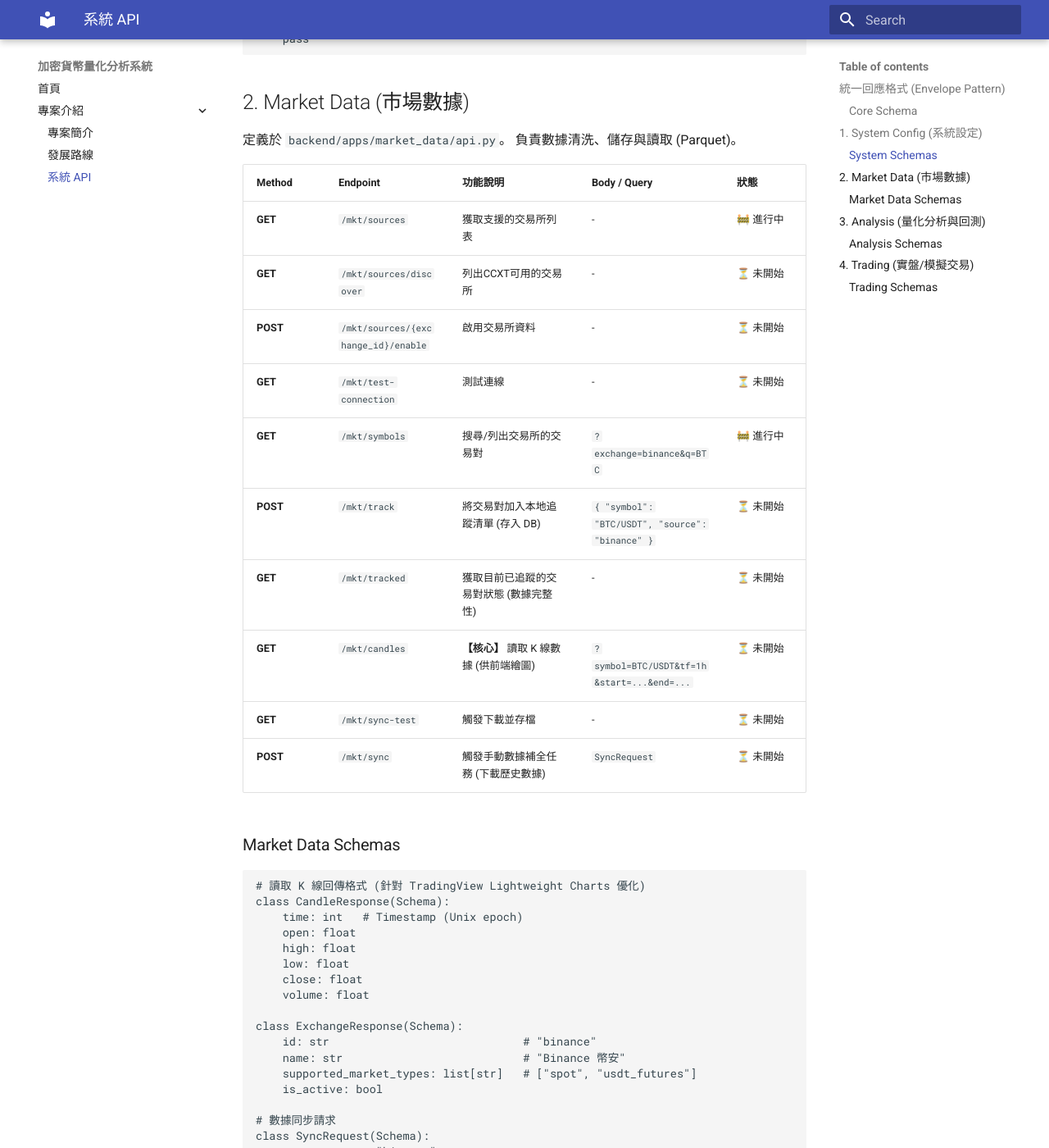
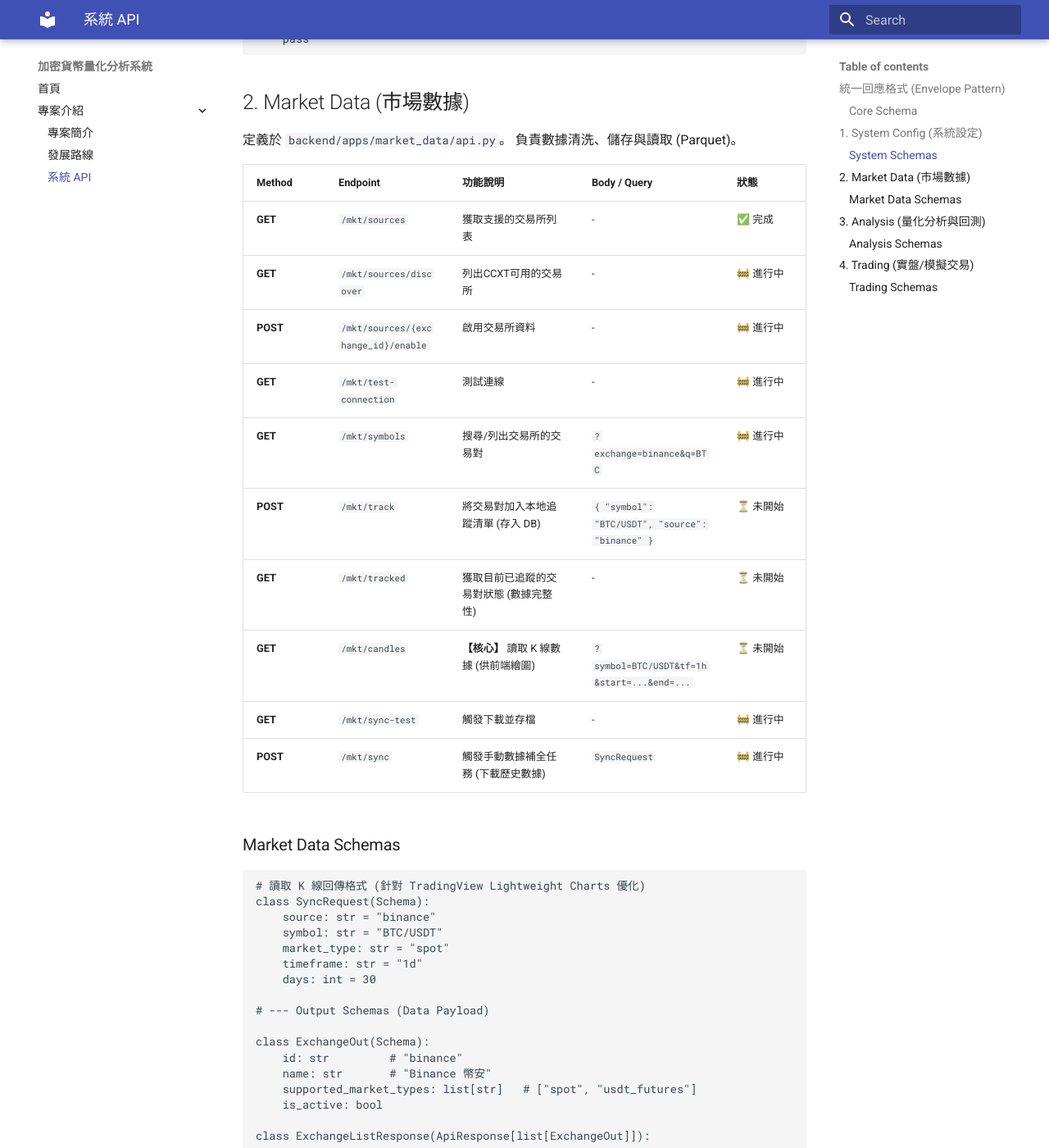
Before and after one commit to dottdev/crypto-qa-doc, an MkDocs documentation site: the page built from docs/API.md, in a window 1280 px wide and 1400 px high, scrolled down 1570 px. Shown: the whole window at 82% size. Built offline with MkDocs 1.6.1 and Material for MkDocs 9.7.7, drawn with Linux system fonts in a browser that asks for light colours; some of the changed text lies outside the part shown.

Commit message:
Update from https://github.com/dottdev/crypto-qa/commit/06e790b3ed20e3ab7f70f4bf14b658622f38a54f

````diff
--- a/docs/API.md
+++ b/docs/API.md
@@ -70,49 +70,74 @@ class SystemSettingListResponse(ApiSchema[list[SystemSettingOuto]]):
 
 | Method | Endpoint | 功能說明 | Body / Query | 狀態 |
 | :--- | :--- | :--- | :--- | :--- |
-| **GET** | `/mkt/sources` | 獲取支援的交易所列表 | - | 🚧 進行中 |
-| **GET** | `/mkt/sources/discover` | 列出CCXT可用的交易所 | - | ⏳ 未開始 |
-| **POST** | `/mkt/sources/{exchange_id}/enable` | 啟用交易所資料 | - | ⏳ 未開始 |
-| **GET** | `/mkt/test-connection` | 測試連線 | - | ⏳ 未開始 |
+| **GET** | `/mkt/sources` | 獲取支援的交易所列表 | - | ✅ 完成 |
+| **GET** | `/mkt/sources/discover` | 列出CCXT可用的交易所 | - | 🚧 進行中 |
+| **POST** | `/mkt/sources/{exchange_id}/enable` | 啟用交易所資料 | - | 🚧 進行中 |
+| **GET** | `/mkt/test-connection` | 測試連線 | - | 🚧 進行中 |
 | **GET** | `/mkt/symbols` | 搜尋/列出交易所的交易對 | `?exchange=binance&q=BTC` | 🚧 進行中 |
 | **POST** | `/mkt/track` | 將交易對加入本地追蹤清單 (存入 DB) | `{ "symbol": "BTC/USDT", "source": "binance" }` | ⏳ 未開始 |
 | **GET** | `/mkt/tracked` | 獲取目前已追蹤的交易對狀態 (數據完整性) | - | ⏳ 未開始 |
 | **GET** | `/mkt/candles` | **【核心】** 讀取 K 線數據 (供前端繪圖) | `?symbol=BTC/USDT&tf=1h&start=...&end=...` | ⏳ 未開始 |
-| **GET** | `/mkt/sync-test` | 觸發下載並存檔 | - | ⏳ 未開始 |
-| **POST** | `/mkt/sync` | 觸發手動數據補全任務 (下載歷史數據) | `SyncRequest` | ⏳ 未開始 |
+| **GET** | `/mkt/sync-test` | 觸發下載並存檔 | - | 🚧 進行中 |
+| **POST** | `/mkt/sync` | 觸發手動數據補全任務 (下載歷史數據) | `SyncRequest` | 🚧 進行中 |
 
 ### Market Data Schemas
 
 ```python
 # 讀取 K 線回傳格式 (針對 TradingView Lightweight Charts 優化)
-class CandleResponse(Schema):
-    time: int   # Timestamp (Unix epoch)
-    open: float
-    high: float
-    low: float
-    close: float
-    volume: float
+class SyncRequest(Schema):
+    source: str = "binance"
+    symbol: str = "BTC/USDT"
+    market_type: str = "spot"
+    timeframe: str = "1d"
+    days: int = 30
 
-class ExchangeResponse(Schema):
-    id: str                             # "binance"
-    name: str                           # "Binance 幣安"
+# --- Output Schemas (Data Payload)
+
+class ExchangeOut(Schema):
+    id: str         # "binance"
+    name: str       # "Binance 幣安"
     supported_market_types: list[str]   # ["spot", "usdt_futures"]
     is_active: bool
 
-# 數據同步請求
-class SyncRequest(Schema):
-    source: str = "binance"
-    symbol: str = "BTC/USDC"
-    market_type: str = "spot"           # spot, usdt_futures, coin_futures
-    timeframe: str = "1d"
-    days: int = 30  # 預設補 30 天
+class ExchangeListResponse(ApiResponse[list[ExchangeOut]]):
+    pass
 
-# 數據內容
-class SymbolResponse(Schema):
+class DiscoveryOut(Schema):
+    id: str
+    name: str
+    has_ohlcv: bool
+    in_system: bool
+
+class DiscoveryResponse(ApiResponse[list[DiscoveryOut]]):
+    pass
+
+class SymbolOut(Schema):
     id: int             # 對應 Symbol 的自動 id
     name: str           # 對應 Symbol.name
     exchange_id: str    # Django Ninja 可自動對應到 s.exchange_id
-    market_type: str    # 原本的 market_type
+
+    # 原本的 market_type
+    market_type: str
+
+class SymbolResponse(ApiResponse[SymbolOut]):
+    pass
+
+class TestConnectionOut(Schema):
+    exchange: str
+    url_used: str
+    symbols_count: int
+    symbols_sample: list[Any]
+
+class SyncTestOut(Schema):
+    symbol: str
+    rows: int
+    path: str
+
+class SyncJobOut(Schema):
+    taks_id: str | None = None
+    status: str
+    details: Any = None
 ```
 
 ## 3. Analysis (量化分析與回測)
````
Also changed, not shown: docs/README.md (+17 -2 lines), docs/ROADMAP.md (+11 -4 lines).
